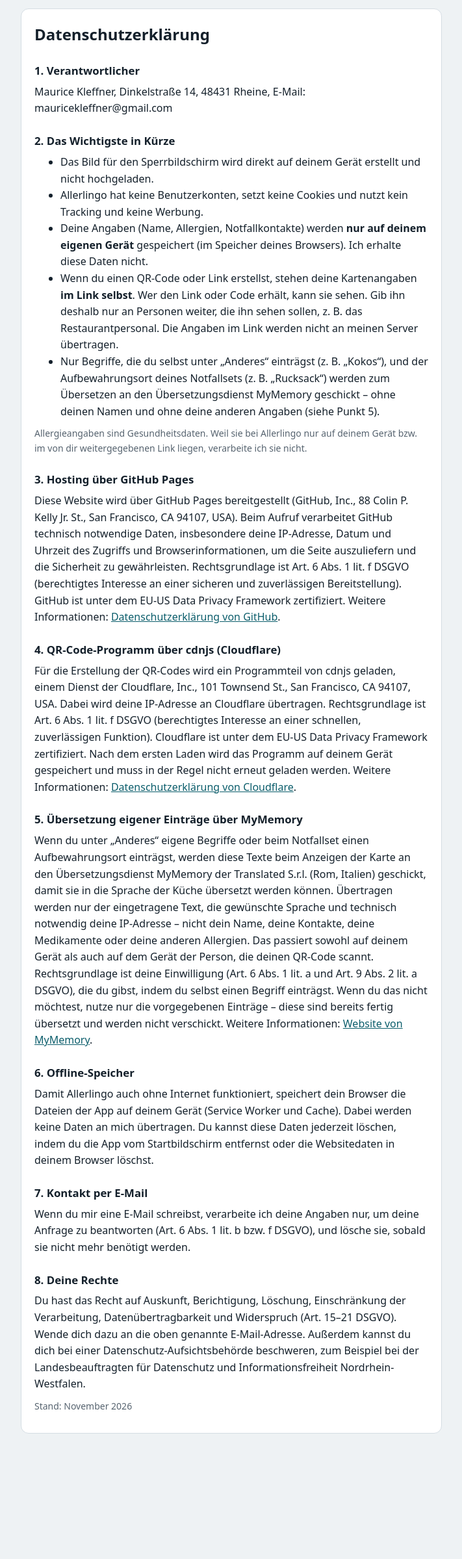
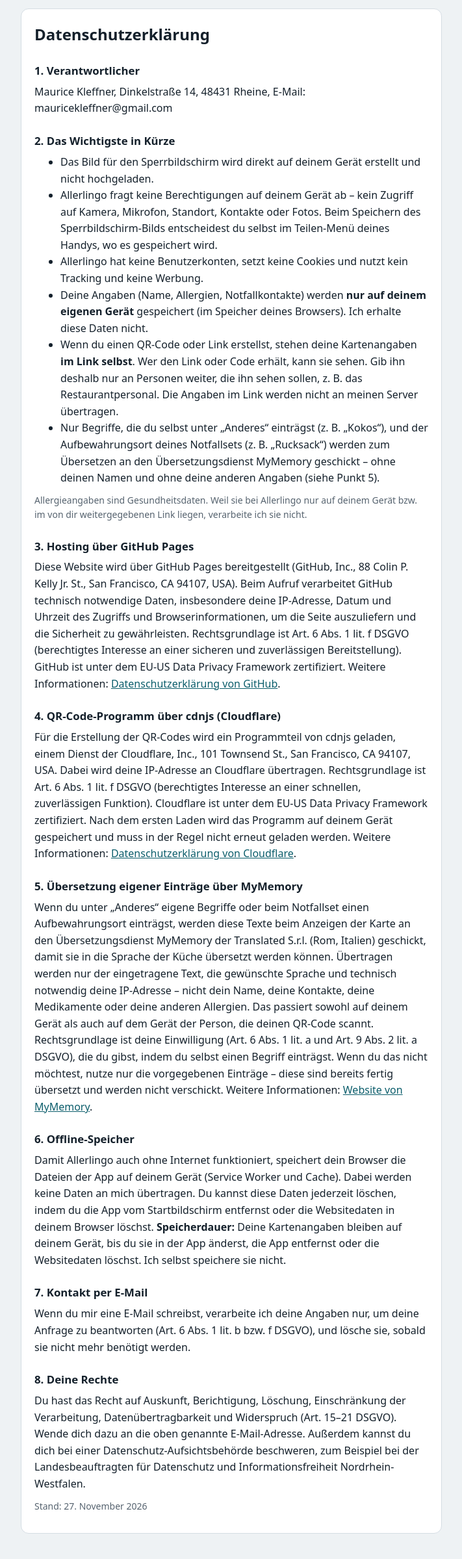
Before and after one commit to allerlingo/allerlingo.github.io, a plain HTML site: page datenschutz.html in a window 1280 px wide. Shown: the part 51-2450 px from the top of the page at 65% size, without its empty margins (284-995 px from the left). Before the commit the page ends 2305 px from the top, so only its background shows below. Drawn offline with Linux system fonts and the light colour scheme.

Commit message:
Datenschutz: Hinweis auf Geräteberechtigungen und Speicherdauer
Co-Authored-By: Claude Opus 5.5 <noreply@anthropic.com>
Claude-Session: https://claude.ai/code/session_01CAbrCTsFT9M2ssvZWFvHEV

```diff
--- a/datenschutz.html
+++ b/datenschutz.html
@@ -11,6 +11,7 @@
 <h2>2. Das Wichtigste in Kürze</h2>
 <ul>
 <li>Das Bild für den Sperrbildschirm wird direkt auf deinem Gerät erstellt und nicht hochgeladen.</li>
+<li>Allerlingo fragt keine Berechtigungen auf deinem Gerät ab – kein Zugriff auf Kamera, Mikrofon, Standort, Kontakte oder Fotos. Beim Speichern des Sperrbildschirm-Bilds entscheidest du selbst im Teilen-Menü deines Handys, wo es gespeichert wird.</li>
 <li>Allerlingo hat keine Benutzerkonten, setzt keine Cookies und nutzt kein Tracking und keine Werbung.</li>
 <li>Deine Angaben (Name, Allergien, Notfallkontakte) werden <strong>nur auf deinem eigenen Gerät</strong> gespeichert (im Speicher deines Browsers). Ich erhalte diese Daten nicht.</li>
 <li>Wenn du einen QR-Code oder Link erstellst, stehen deine Kartenangaben <strong>im Link selbst</strong>. Wer den Link oder Code erhält, kann sie sehen. Gib ihn deshalb nur an Personen weiter, die ihn sehen sollen, z. B. das Restaurantpersonal. Die Angaben im Link werden nicht an meinen Server übertragen.</li>
@@ -28,7 +29,7 @@
 <p>Wenn du unter „Anderes“ eigene Begriffe oder beim Notfallset einen Aufbewahrungsort einträgst, werden diese Texte beim Anzeigen der Karte an den Übersetzungsdienst MyMemory der Translated S.r.l. (Rom, Italien) geschickt, damit sie in die Sprache der Küche übersetzt werden können. Übertragen werden nur der eingetragene Text, die gewünschte Sprache und technisch notwendig deine IP-Adresse – nicht dein Name, deine Kontakte, deine Medikamente oder deine anderen Allergien. Das passiert sowohl auf deinem Gerät als auch auf dem Gerät der Person, die deinen QR-Code scannt. Rechtsgrundlage ist deine Einwilligung (Art. 6 Abs. 1 lit. a und Art. 9 Abs. 2 lit. a DSGVO), die du gibst, indem du selbst einen Begriff einträgst. Wenn du das nicht möchtest, nutze nur die vorgegebenen Einträge – diese sind bereits fertig übersetzt und werden nicht verschickt. Weitere Informationen: <a href="https://mymemory.translated.net/" rel="noopener">Website von MyMemory</a>.</p>
 
 <h2>6. Offline-Speicher</h2>
-<p>Damit Allerlingo auch ohne Internet funktioniert, speichert dein Browser die Dateien der App auf deinem Gerät (Service Worker und Cache). Dabei werden keine Daten an mich übertragen. Du kannst diese Daten jederzeit löschen, indem du die App vom Startbildschirm entfernst oder die Websitedaten in deinem Browser löschst.</p>
+<p>Damit Allerlingo auch ohne Internet funktioniert, speichert dein Browser die Dateien der App auf deinem Gerät (Service Worker und Cache). Dabei werden keine Daten an mich übertragen. Du kannst diese Daten jederzeit löschen, indem du die App vom Startbildschirm entfernst oder die Websitedaten in deinem Browser löschst. <strong>Speicherdauer:</strong> Deine Kartenangaben bleiben auf deinem Gerät, bis du sie in der App änderst, die App entfernst oder die Websitedaten löschst. Ich selbst speichere sie nicht.</p>
 
 <h2>7. Kontakt per E-Mail</h2>
 <p>Wenn du mir eine E-Mail schreibst, verarbeite ich deine Angaben nur, um deine Anfrage zu beantworten (Art. 6 Abs. 1 lit. b bzw. f DSGVO), und lösche sie, sobald sie nicht mehr benötigt werden.</p>
@@ -36,5 +37,5 @@
 <h2>8. Deine Rechte</h2>
 <p>Du hast das Recht auf Auskunft, Berichtigung, Löschung, Einschränkung der Verarbeitung, Datenübertragbarkeit und Widerspruch (Art. 15–21 DSGVO). Wende dich dazu an die oben genannte E-Mail-Adresse. Außerdem kannst du dich bei einer Datenschutz-Aufsichtsbehörde beschweren, zum Beispiel bei der Landesbeauftragten für Datenschutz und Informationsfreiheit Nordrhein-Westfalen.</p>
 
-<p class="muted">Stand: November 2026</p>
+<p class="muted">Stand: 27. November 2026</p>
 </div></main></body></html>
--- a/sw.js
+++ b/sw.js
@@ -1,6 +1,6 @@
 /* Allerlingo Offline-Speicher: Die App wird beim ersten Besuch auf dem Handy gespeichert
    und funktioniert danach auch ohne Internet. Bei Internet holt sie sich im Hintergrund Updates. */
-const CACHE = "allerlingo-v32";
+const CACHE = "allerlingo-v33";
 const FILES = [
   "./",
   "./index.html",
```
